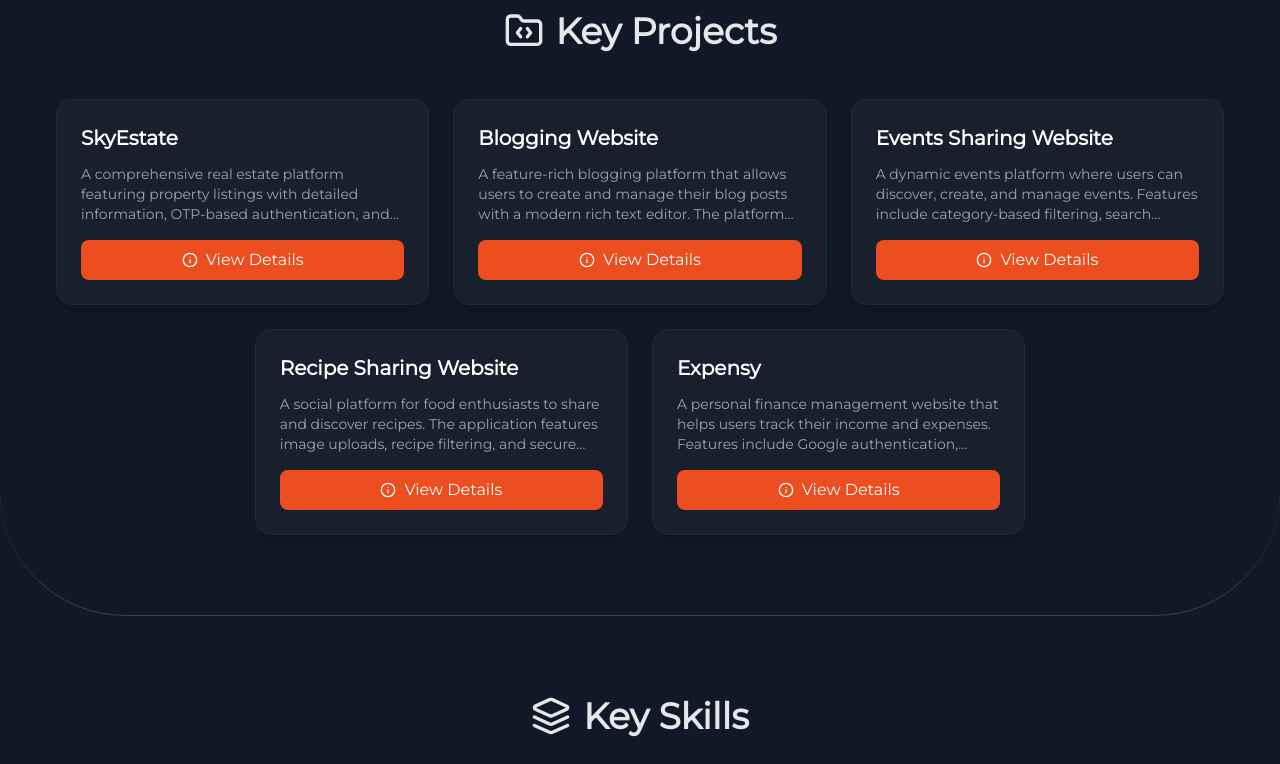
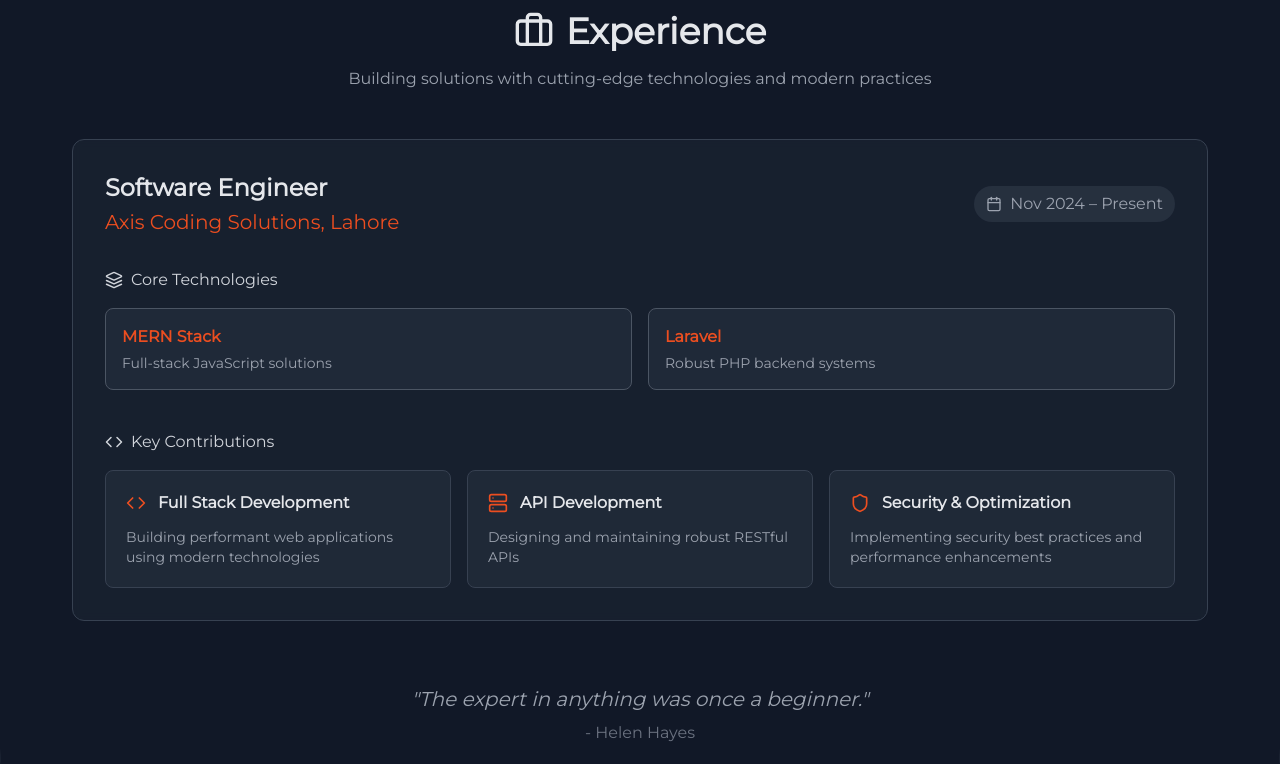
Before and after one commit to IamHamzaAziz/mern-portfolio, a React (Vite) app in the folder frontend/: page / in a window 1280 px wide. Shown: the part 820-1584 px from the top of the page. Built offline with nearby package versions, Linux system fonts and the light colour scheme.

Commit message:
feat: added experiece section

```diff
--- a/frontend/src/App.jsx
+++ b/frontend/src/App.jsx
@@ -6,12 +6,14 @@ import Skills from './sections/Skills'
 import Contact from './sections/Contact'
 import Footer from './sections/Footer'
 import Education from './sections/Education'
+import Experience from './sections/Experience'
 
 function App() {
   return (
     <>
       <Header />
       <Hero />
+      <Experience />
       <Projects />
       <Skills />
       <Education />
--- /dev/null
+++ b/frontend/src/sections/Experience.jsx
@@ -0,0 +1,123 @@
+import React from 'react';
+import { LuBriefcase, LuCalendar, LuCode, LuServer, LuShield, LuLayers } from "react-icons/lu";
+
+const experiences = [
+  {
+    company: "Axis Coding Solutions, Lahore",
+    position: "Software Engineer",
+    duration: "Nov 2024 – Present",
+    coreTech: [
+      { name: "MERN Stack", description: "Full-stack JavaScript solutions" },
+      { name: "Laravel", description: "Robust PHP backend systems" }
+    ],
+    highlights: [
+      {
+        icon: <LuCode size={20} />,
+        title: "Full Stack Development",
+        description: "Building performant web applications using modern technologies"
+      },
+      {
+        icon: <LuServer size={20} />,
+        title: "API Development",
+        description: "Designing and maintaining robust RESTful APIs"
+      },
+      {
+        icon: <LuShield size={20} />,
+        title: "Security & Optimization",
+        description: "Implementing security best practices and performance enhancements"
+      }
+    ]
+  }
+];
+
+const Experience = () => {
+  return (
+    <div className='py-20 section-border-bottom' id="experience">
+      <div className="container mx-auto px-4 sm:px-6 lg:px-8">
+        <div>
+          <h1 className='section-heading'>
+            <LuBriefcase className="section-heading-icon" />
+            <span>
+              Experience
+            </span>
+          </h1>
+          <p className="text-gray-400 text-center max-w-2xl mx-auto mt-4">
+            Building solutions with cutting-edge technologies and modern practices
+          </p>
+        </div>
+
+        <div className="mt-12 space-y-10">
+          {experiences.map((exp, index) => (
+            <div
+              key={index}
+              className="bg-gray-800/50 backdrop-blur-sm rounded-xl border border-gray-700 overflow-hidden hover:shadow-lg transition-all duration-300"
+            >
+              <div className="p-6 sm:p-8">
+                <div className="flex flex-col sm:flex-row sm:items-center sm:justify-between gap-4">
+                  <div>
+                    <h3 className="text-xl sm:text-2xl font-bold">{exp.position}</h3>
+                    <h4 className="text-lg sm:text-xl text-[#ec4e20] mt-1">{exp.company}</h4>
+                  </div>
+                  <div className="flex items-center text-sm sm:text-base text-gray-400 bg-gray-700/50 px-3 py-1.5 rounded-full">
+                    <LuCalendar className="mr-2" size={16} />
+                    {exp.duration}
+                  </div>
+                </div>
+
+                <div className="mt-8">
+                  <div className="flex items-center gap-2 mb-4 text-gray-300">
+                    <LuLayers size={18} />
+                    <h4 className="font-medium">Core Technologies</h4>
+                  </div>
+                  <div className="grid gap-4 sm:grid-cols-2">
+                    {exp.coreTech.map((tech, i) => (
+                      <div key={i} className="bg-gray-700/30 p-4 rounded-lg border border-gray-600">
+                        <h5 className="font-semibold text-[#ec4e20]">{tech.name}</h5>
+                        <p className="text-sm text-gray-400 mt-1">{tech.description}</p>
+                      </div>
+                    ))}
+                  </div>
+                </div>
+
+                <div className="mt-10">
+                  <div className="flex items-center gap-2 mb-4 text-gray-300">
+                    <LuCode size={18} />
+                    <h4 className="font-medium">Key Contributions</h4>
+                  </div>
+                  <div className="grid gap-4 sm:grid-cols-2 lg:grid-cols-3">
+                    {exp.highlights.map((item, i) => (
+                      <div
+                        key={i}
+                        className="group relative bg-gray-800 p-5 rounded-lg border border-gray-700 hover:border-[#ec4e20]/30 transition-all duration-300"
+                      >
+                        <div className="flex items-center gap-3 mb-3">
+                          <div className="text-[#ec4e20]">
+                            {item.icon}
+                          </div>
+                          <h4 className="font-semibold">{item.title}</h4>
+                        </div>
+                        <p className="text-gray-400 text-sm">{item.description}</p>
+                      </div>
+                    ))}
+                  </div>
+                </div>
+              </div>
+            </div>
+          ))}
+        </div>
+
+        <div className="mt-16 text-center">
+          <blockquote className="text-gray-400 italic text-lg sm:text-xl max-w-2xl mx-auto">
+            "The expert in anything was once a beginner."
+          </blockquote>
+          <p className="text-gray-500 mt-2">- Helen Hayes</p>
+          <p className="text-gray-300 font-bold mt-4 text-xl sm:text-2xl">
+            Continuously growing through challenges
+          </p>
+        </div>
+      </div>
+    </div>
+  );
+};
+
+export default Experience
```
